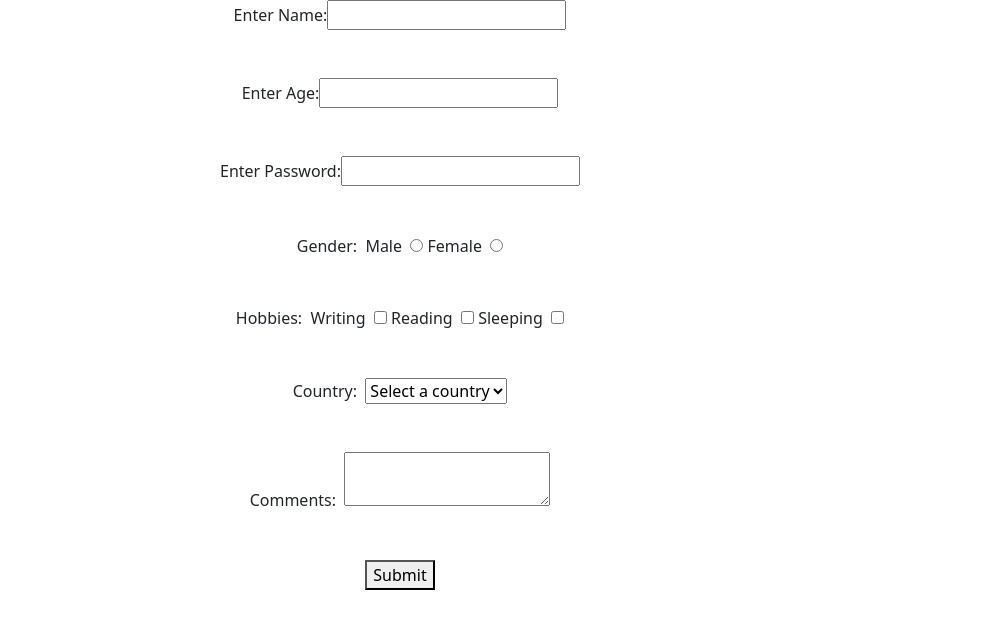
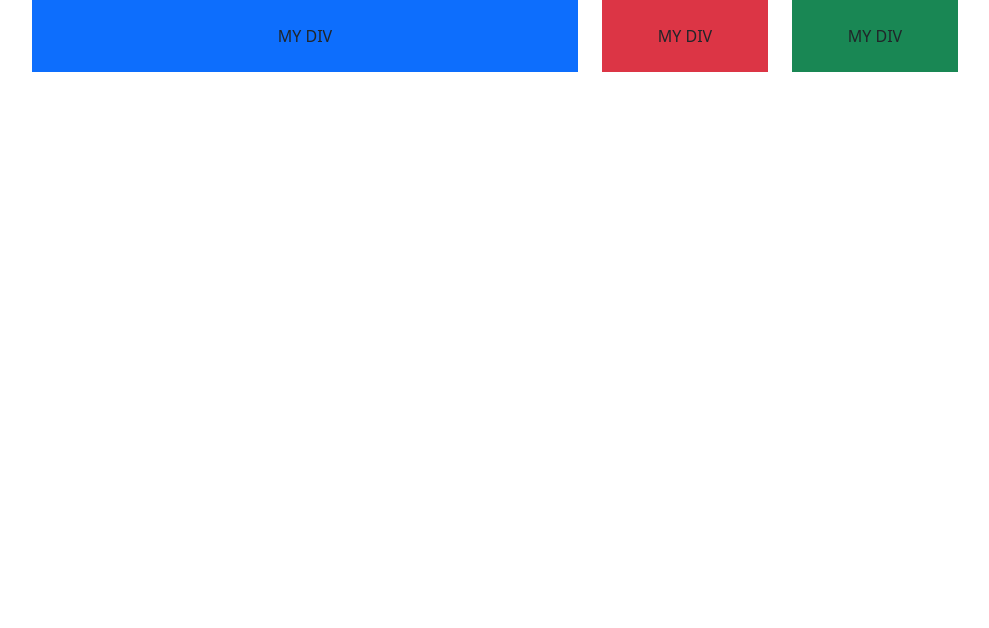
Before and after one commit to Jimi-Chhatrala/learning-reactjs, a React (Create React App) app: page / in a window 1280 px wide. Shown: the top 628 px of the page, without its empty margins (240-1229 px from the left). Built offline with nearby package versions, Linux system fonts and the light colour scheme.

Commit message:
React Bootstrap | Grid

```diff
--- a/package.json
+++ b/package.json
@@ -10,6 +10,7 @@
     "formik": "^2.4.6",
     "prop-types": "^15.8.1",
     "react": "^18.2.0",
+    "react-bootstrap": "^2.10.2",
     "react-dom": "^18.2.0",
     "react-scripts": "5.0.1",
     "web-vitals": "^2.1.4",
--- a/src/App.js
+++ b/src/App.js
@@ -32,6 +32,8 @@ import React, { Suspense, lazy, createContext, useState } from "react";
 import Validation from "./Validation";
 import FormikForm from "./FormikForm";
 import FormikForm2 from "./FormikForm2";
+import ReactBS from "./ReactBS";
+import GridBS from "./GridBS";
 
 const Comp1 = lazy(() => import("./Comp1"));
 const Comp2 = lazy(() => import("./Comp2"));
@@ -62,7 +64,9 @@ function App() {
 
   return (
     <div>
-      <FormikForm2 />
+      <GridBS />
+      {/* <ReactBS /> */}
+      {/* <FormikForm2 /> */}
       {/* <FormikForm /> */}
       {/* <Validation /> */}
       {/* <h1>Lazy Loading Demo</h1>
--- /dev/null
+++ b/src/GridBS.js
@@ -0,0 +1,73 @@
+import React from "react";
+import { Container, Row, Col, Button } from "react-bootstrap";
+import "bootstrap/dist/css/bootstrap.min.css";
+
+function GridBS() {
+  return (
+    <Container fluid="lg">
+      <Row>
+        <Col md={{ offset: 2, span: 6 }}>
+          <div className="bg-primary p-4">MY DIV</div>
+        </Col>
+        {/* <Col md={{ span: 6 }}>
+          <div className="bg-primary p-4">MY DIV</div>
+        </Col> */}
+        {/* <Col md={{ offset: 4 }}>
+          <div className="bg-primary p-4">MY DIV</div>
+        </Col> */}
+        <Col>
+          <div className="bg-danger p-4">MY DIV</div>
+        </Col>
+        <Col>
+          <div className="bg-success p-4">MY DIV</div>
+        </Col>
+      </Row>
+      {/* <Row>
+        <Col md={8} sm={6} xs={4}>
+          <div className="bg-primary p-4">MY DIV</div>
+        </Col>
+        <Col>
+          <div className="bg-danger p-4">MY DIV</div>
+        </Col>
+        <Col>
+          <div className="bg-success p-4">MY DIV</div>
+        </Col>
+      </Row> */}
+      {/* <Row>
+        <Col sm={6}>
+          <div className="bg-primary p-4">MY DIV</div>
+        </Col>
+        <Col sm={4}>
+          <div className="bg-danger p-4">MY DIV</div>
+        </Col>
+        <Col>
+          <div className="bg-success p-4">MY DIV</div>
+        </Col>
+      </Row> */}
+      {/* <br /> */}
+      {/* <Row className="mt-3">
+        <Col>
+          <div className="bg-primary p-4">MY DIV</div>
+        </Col>
+        <Col>
+          <div className="bg-danger p-4">MY DIV</div>
+        </Col>
+        <Col>
+          <div className="bg-success p-4">MY DIV</div>
+        </Col>
+        <Col>
+          <div className="bg-secondary p-4">MY DIV</div>
+        </Col>
+      </Row> */}
+    </Container>
+    // <div>
+    //   <Button variant="outline-danger">Submit</Button>
+    //   <Button variant="outline-success">Submit</Button>
+    //   <Button variant="outline-dark">Submit</Button>
+    //   <Button variant="outline-warning">Submit</Button>
+    //   <Button variant="outline-secondary">Submit</Button>
+    // </div>
+  );
+}
+
+export default GridBS;
--- /dev/null
+++ b/src/ReactBS.js
@@ -0,0 +1,71 @@
+import React, { useState } from "react";
+import { Alert, Button } from "react-bootstrap";
+import "bootstrap/dist/css/bootstrap.min.css";
+
+function ReactBS() {
+  const [show, setShow] = useState(true);
+
+  if (show) {
+    return (
+      <div>
+        <Alert variant="danger" onClose={() => setShow(false)} dismissible>
+          <Alert.Heading>This Is Alert Heading</Alert.Heading>
+          <p>
+            Hello World Hello World Hello World Hello World Hello World Hello
+            World Hello World Hello World Hello World Hello World Hello World
+            Hello World
+          </p>
+          <Alert.Link href="#">Click To Open This Link</Alert.Link>
+        </Alert>
+      </div>
+    );
+  }
+}
+
+export default ReactBS;
+
+// import React from "react";
+// import { Alert, Button } from "react-bootstrap";
+// import "bootstrap/dist/css/bootstrap.min.css";
+
+// function ReactBS() {
+//   return (
+//     <div>
+//       <Alert variant="danger">
+//         <Alert.Heading>This Is Alert Heading</Alert.Heading>
+//         <p>
+//           Hello World Hello World Hello World Hello World Hello World Hello
+//           World Hello World Hello World Hello World Hello World Hello World
+//           Hello World
+//         </p>
+//         <Alert.Link href="#">Click To Open This Link</Alert.Link>
+//       </Alert>
+//       {/* <Button href="https://www.google.com" variant="danger">
+//         Submit
+//       </Button> */}
+//       {/* <Button variant="danger">Submit</Button>
+//       <Button variant="danger" active>
+//         Submit
+//       </Button>
+//       <Button variant="danger" disabled>
+//         Submit
+//       </Button> */}
+
+//       {/* <Button variant="danger" size="lg">
+//         Submit
+//       </Button>
+//       <Button variant="danger">Submit</Button>
+//       <Button variant="danger" size="sm">
+//         Submit
+//       </Button> */}
+//       {/* <Button>Submit</Button>
+//       <Button variant="danger">Submit</Button>
+//       <Button variant="dark">Submit</Button>
+//       <Button variant="success">Submit</Button>
+//       <Button variant="warning">Submit</Button>
+//       <Button variant="secondary">Submit</Button> */}
+//     </div>
+//   );
+// }
+
+// export default ReactBS;
```
Also changed, not shown: 1 other file (tests, documents, lock files or other folders).
